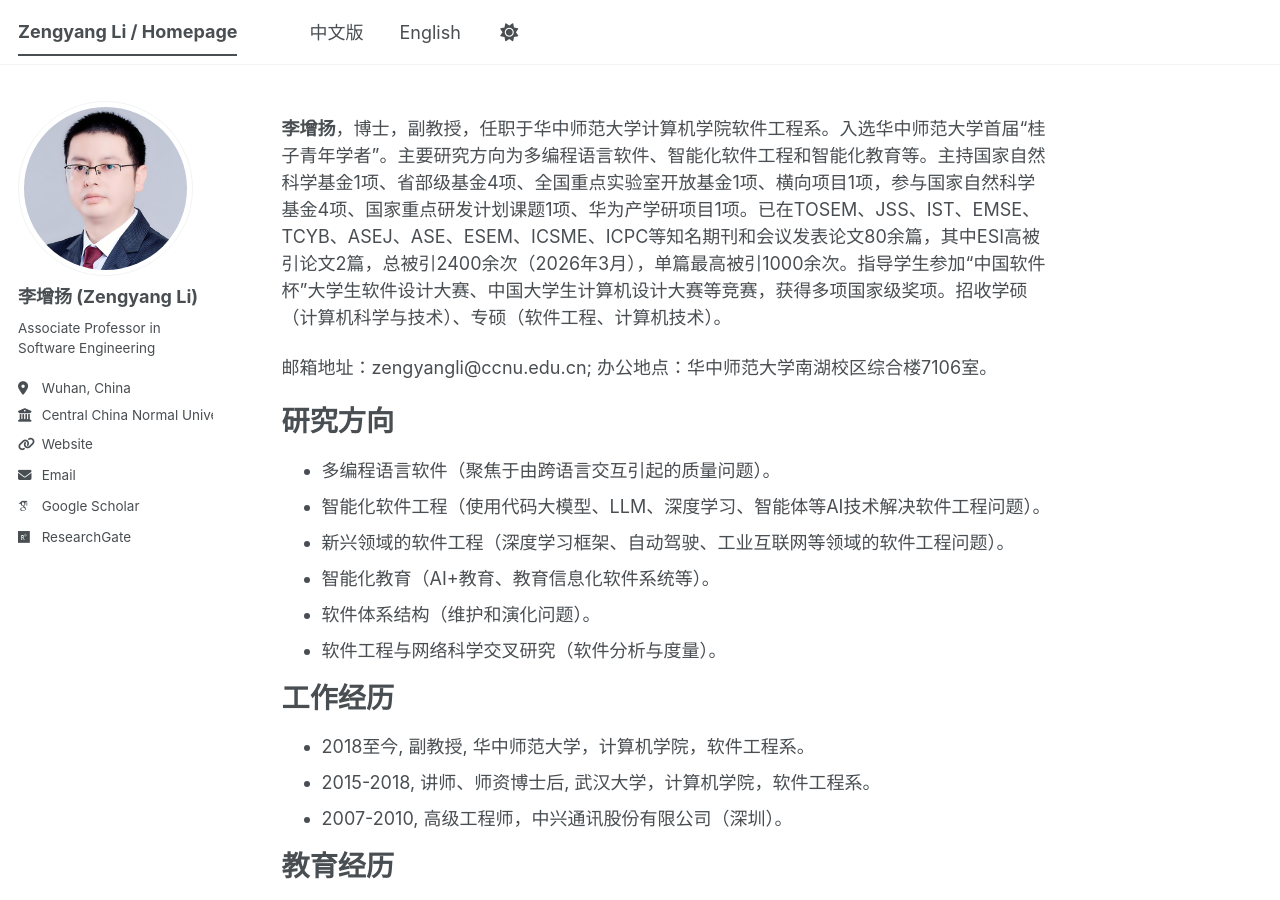
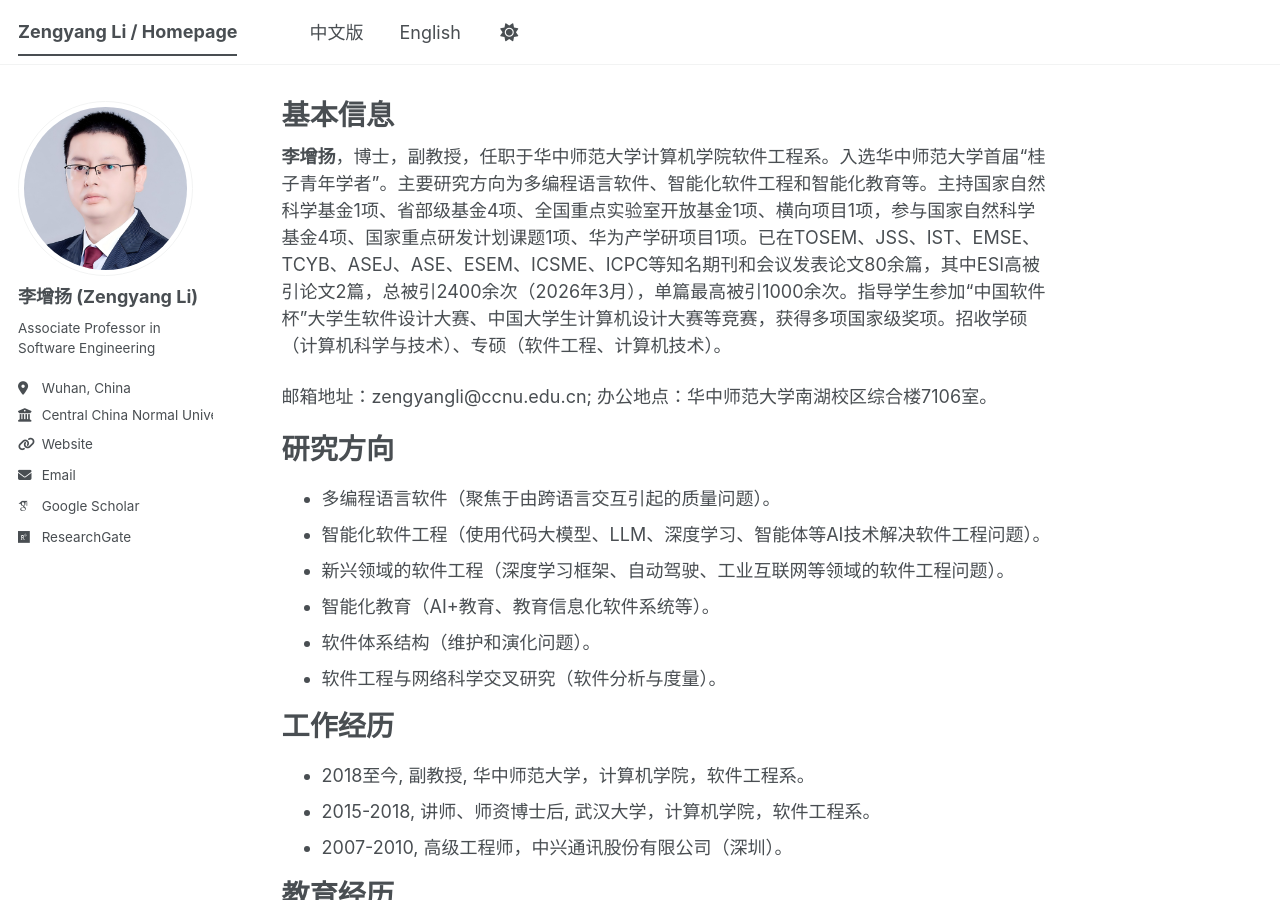
Before and after one commit to zengyang/zengyang.github.io, a Jekyll site: the page built from _pages/about.md, in a window 1280 px wide and 900 px high. Built offline with Jekyll 4.4.1, drawn with Linux system fonts in a browser that asks for light colours; some web fonts are replaced; a script bundle is joined from its source files by our own code; library files that are not in the unit come from our copies.

Commit message:
Update about.md

```diff
--- a/_pages/about.md
+++ b/_pages/about.md
@@ -1,6 +1,6 @@
 ---
 permalink: /
-title: ""
+title: "基本信息"
 author_profile: true
 redirect_from:
   - /about/
```
